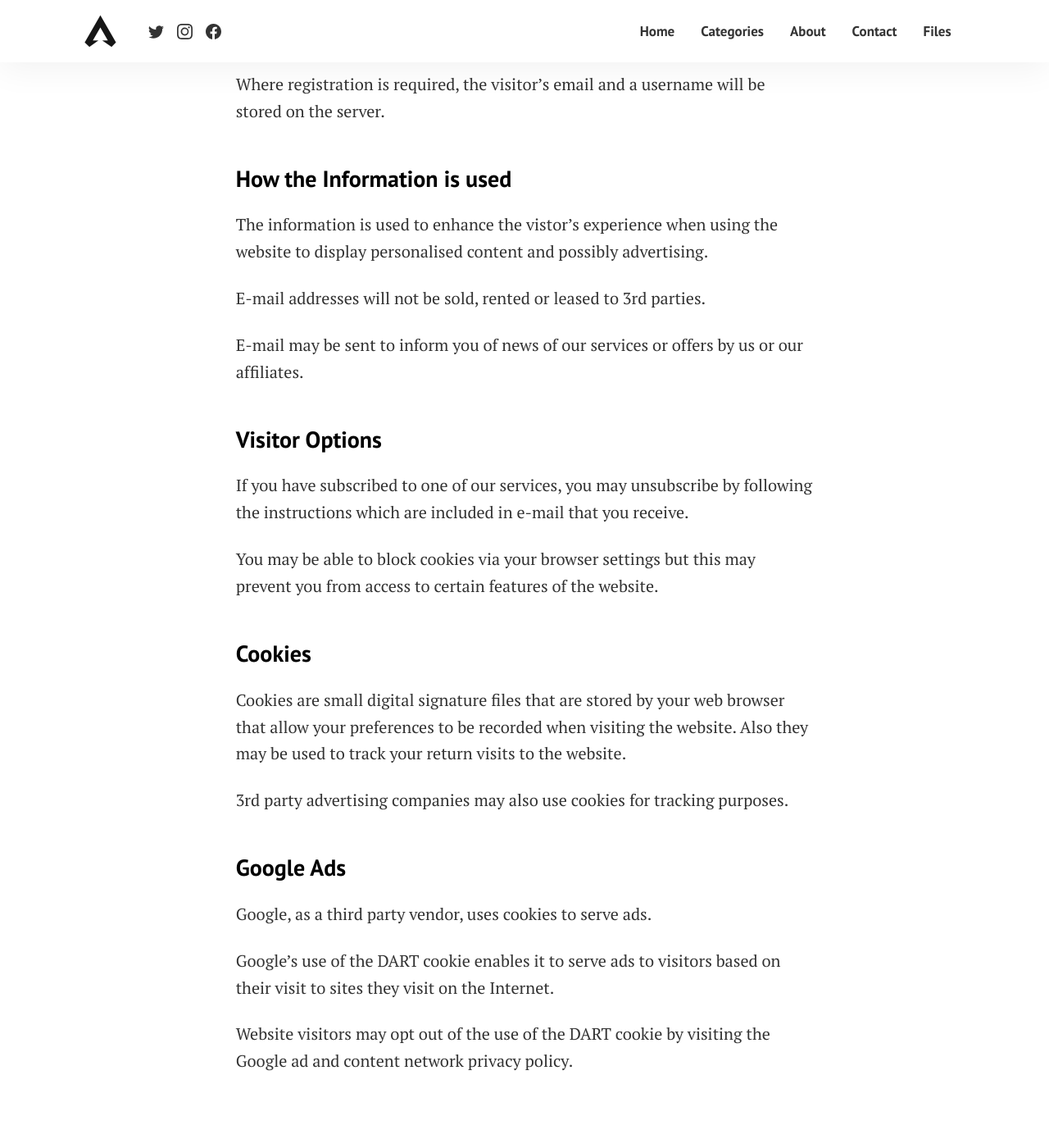
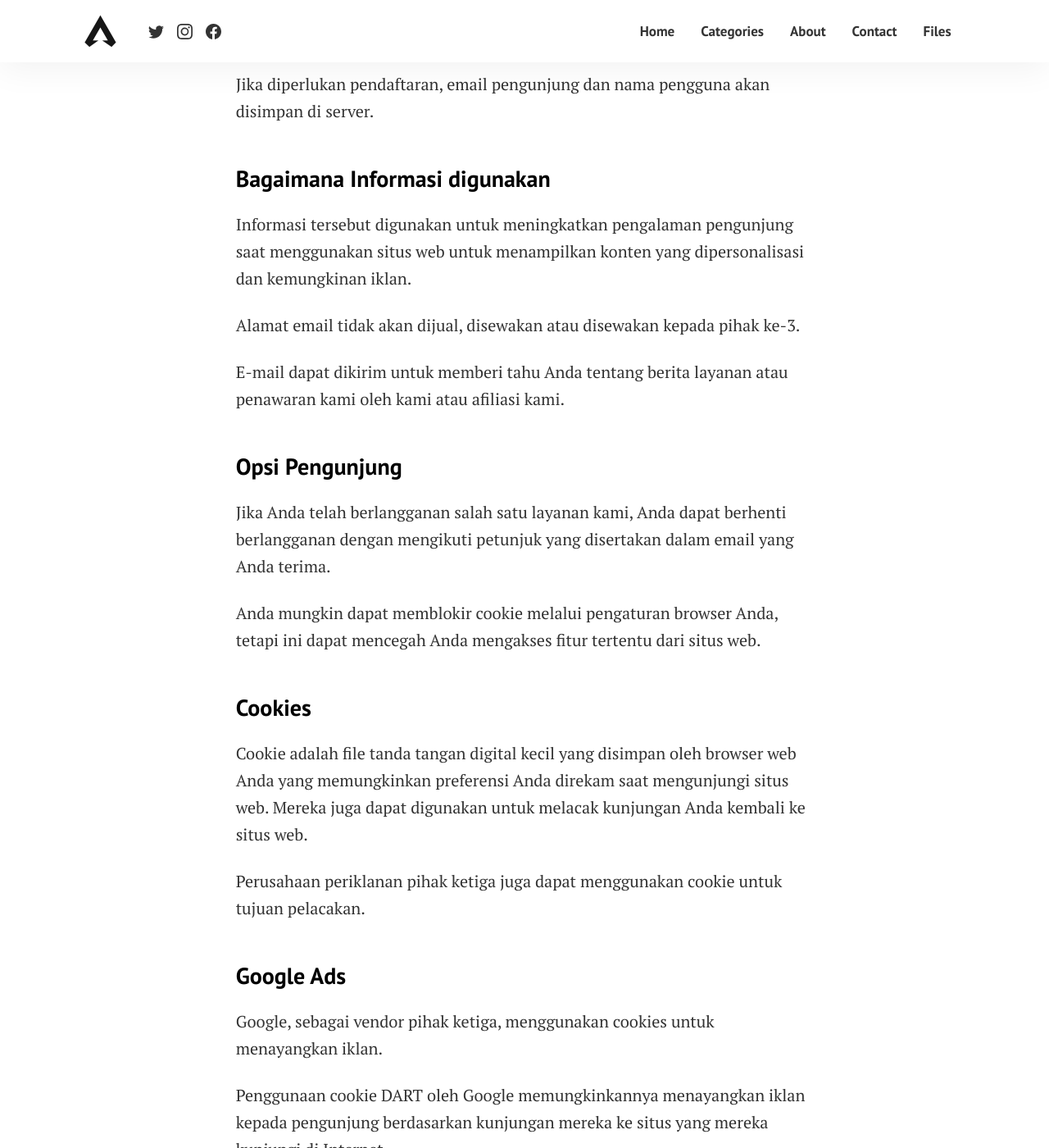
Before and after one commit to mwnsofficial/idtechannel, a Jekyll site: the page built from pages/privacy-policy.md, in a window 1280 px wide and 1400 px high, scrolled down 395 px. Shown: the whole window at 82% size. Built offline with Jekyll 4.4.1, drawn with Linux system fonts in a browser that asks for light colours; some of the changed text lies outside the part shown.

Commit message:
Update privacy-policy.md

```diff
--- a/pages/privacy-policy.md
+++ b/pages/privacy-policy.md
@@ -5,33 +5,33 @@ permalink: /privacy-policy/
 comments: false
 ---
 
-### Information that is gathered from visitors
-In common with other websites, log files are stored on the web server saving details such as the visitor's IP address, browser type, referring page and time of visit.
+### Informasi yang dikumpulkan dari pengunjung
+Sama dengan situs web lain, file log disimpan di server web yang menyimpan detail seperti alamat IP pengunjung, jenis browser, halaman rujukan, dan waktu kunjungan.
 
-Cookies may be used to remember visitor preferences when interacting with the website.
+Cookie dapat digunakan untuk mengingat preferensi pengunjung saat berinteraksi dengan situs web.
 
-Where registration is required, the visitor's email and a username will be stored on the server.
+Jika diperlukan pendaftaran, email pengunjung dan nama pengguna akan disimpan di server.
 
-### How the Information is used
-The information is used to enhance the vistor's experience when using the website to display personalised content and possibly advertising.
+### Bagaimana Informasi digunakan
+Informasi tersebut digunakan untuk meningkatkan pengalaman pengunjung saat menggunakan situs web untuk menampilkan konten yang dipersonalisasi dan kemungkinan iklan.
 
-E-mail addresses will not be sold, rented or leased to 3rd parties.
+Alamat email tidak akan dijual, disewakan atau disewakan kepada pihak ke-3.
 
-E-mail may be sent to inform you of news of our services or offers by us or our affiliates.
+E-mail dapat dikirim untuk memberi tahu Anda tentang berita layanan atau penawaran kami oleh kami atau afiliasi kami.
 
-### Visitor Options
-If you have subscribed to one of our services, you may unsubscribe by following the instructions which are included in e-mail that you receive.
+### Opsi Pengunjung
+Jika Anda telah berlangganan salah satu layanan kami, Anda dapat berhenti berlangganan dengan mengikuti petunjuk yang disertakan dalam email yang Anda terima.
 
-You may be able to block cookies via your browser settings but this may prevent you from access to certain features of the website.
+Anda mungkin dapat memblokir cookie melalui pengaturan browser Anda, tetapi ini dapat mencegah Anda mengakses fitur tertentu dari situs web.
 
 ### Cookies
-Cookies are small digital signature files that are stored by your web browser that allow your preferences to be recorded when visiting the website. Also they may be used to track your return visits to the website.
+Cookie adalah file tanda tangan digital kecil yang disimpan oleh browser web Anda yang memungkinkan preferensi Anda direkam saat mengunjungi situs web. Mereka juga dapat digunakan untuk melacak kunjungan Anda kembali ke situs web.
 
-3rd party advertising companies may also use cookies for tracking purposes.
+Perusahaan periklanan pihak ketiga juga dapat menggunakan cookie untuk tujuan pelacakan.
 
 ### Google Ads
-Google, as a third party vendor, uses cookies to serve ads.
+Google, sebagai vendor pihak ketiga, menggunakan cookies untuk menayangkan iklan.
 
-Google's use of the DART cookie enables it to serve ads to visitors based on their visit to sites they visit on the Internet.
+Penggunaan cookie DART oleh Google memungkinkannya menayangkan iklan kepada pengunjung berdasarkan kunjungan mereka ke situs yang mereka kunjungi di Internet.
 
-Website visitors may opt out of the use of the DART cookie by visiting the Google ad and content network privacy policy.
+Pengunjung situs web dapat memilih untuk tidak menggunakan cookie DART dengan mengunjungi iklan Google dan kebijakan privasi jaringan konten.
```
